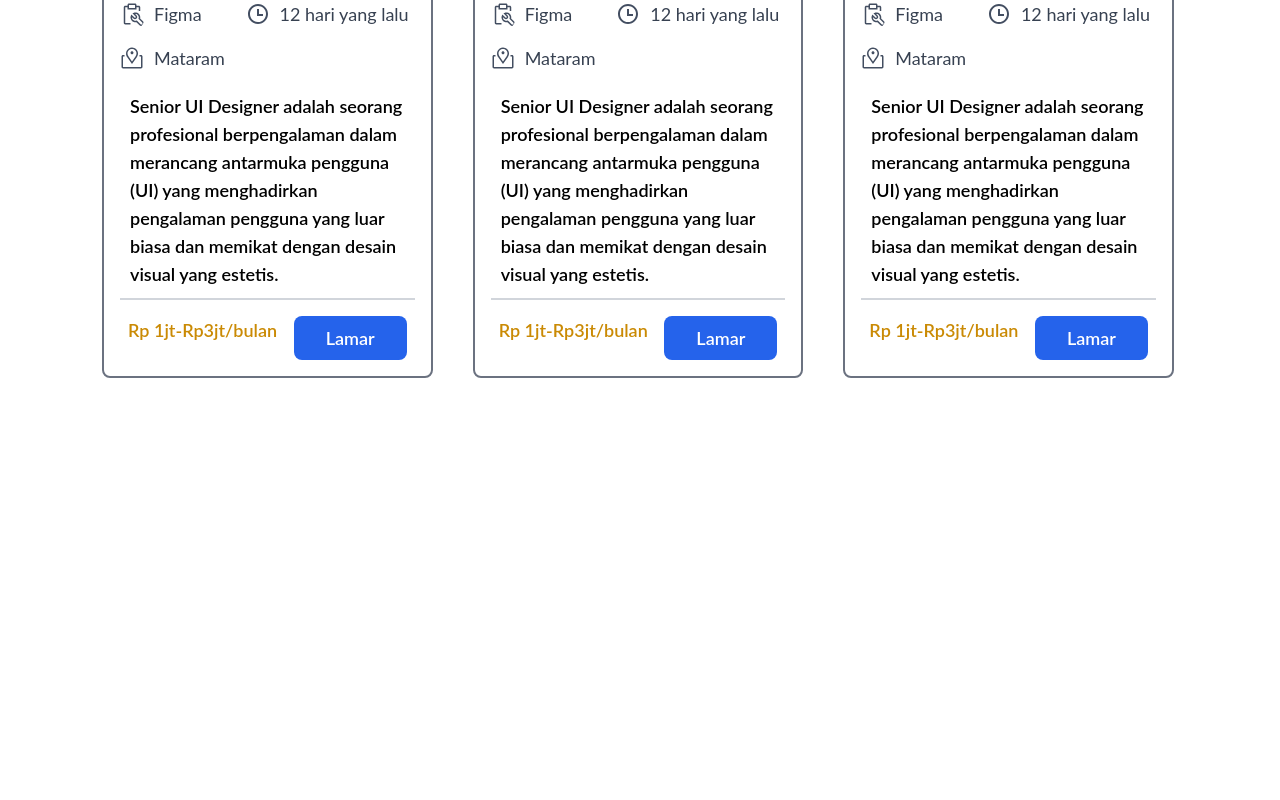
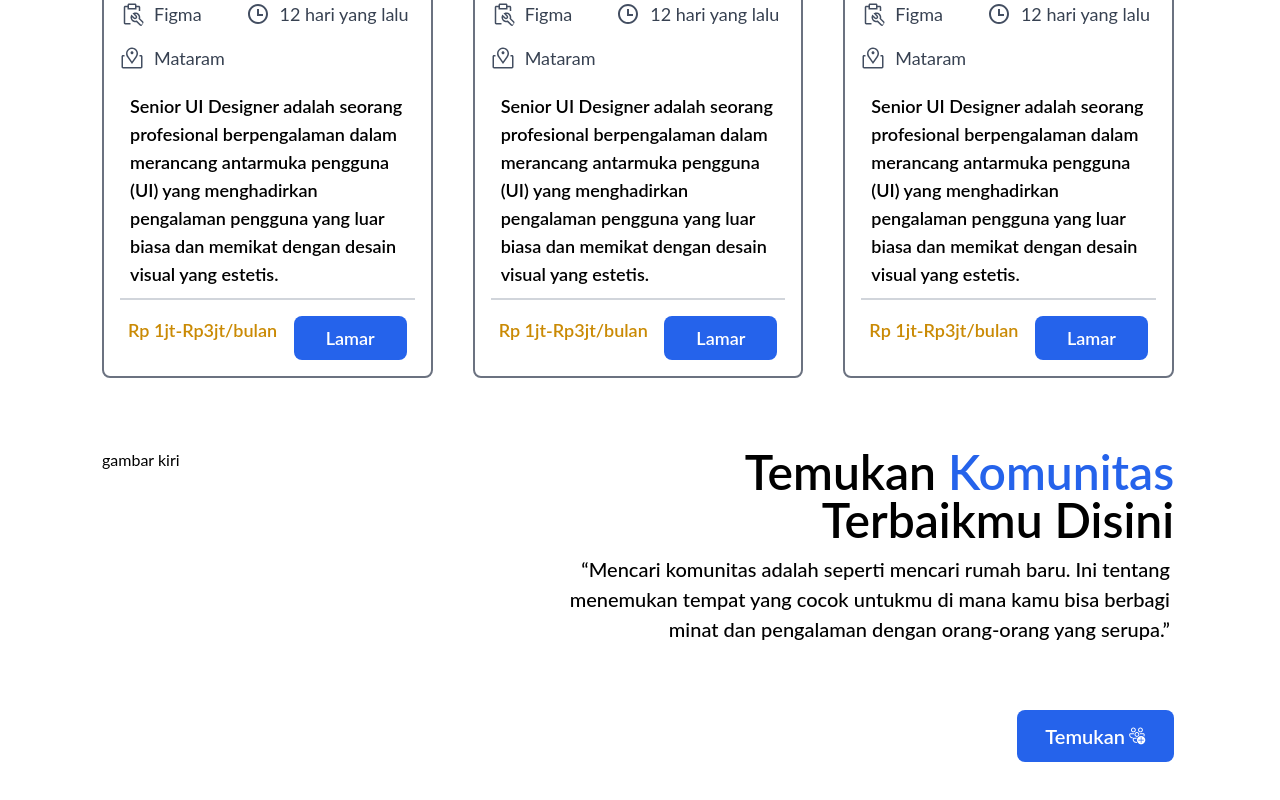
Before and after one commit to RusdyZain/KarirTerbuka, a Next.js app: page /beranda in a window 1280 px wide. Shown: the part 1676-2476 px from the top of the page. Built offline with nearby package versions, Linux system fonts and the light colour scheme.

Commit message:
refactoring dan membuat typograpy temukan komunitas terbaikmu disini

```diff
--- a/src/components/cards/card-beranda.tsx
+++ b/src/components/cards/card-beranda.tsx
@@ -1,7 +1,7 @@
 import Image from 'next/image';
 const CardBeranda = () => {
   return (
-    <div className="grid grid-cols-3 gap-10 pt-14 pl-[102px] pb-[500px] pr-[106px] ">
+    <div className="grid grid-cols-3 gap-10 pt-14 pl-[102px]  pr-[106px] ">
       {/* card 1 awal */}
       <div className=" border-gray-500 p-4 gap-x-4 rounded-lg border-2">
         <div className="flex ">
--- a/src/pages/beranda/index.tsx
+++ b/src/pages/beranda/index.tsx
@@ -70,8 +70,8 @@ const Beranda = () => {
         {/* awal quotes */}
         <div className="container bg-blue-800 max-w-full pb-0 h-[252.51px] text-2xl font-lato font-semibold text-center py-11  px-40">
           <p className="  text-white pt-2.5">
-            “Ketika saya bertemu orang-orang sukses saya bertanya sekitar 100
-            pertanyaan untuk mengetahui atribut keberhasilan mereka. Hal ini
+            &ldquo;Ketika saya bertemu orang-orang sukses saya bertanya sekitar
+            100 pertanyaan untuk mengetahui atribut keberhasilan mereka. Hal ini
             biasanya sama:{' '}
             <span className=" font-semibold text-yellow-500">kegigihan</span>,
             <span className=" font-semibold text-yellow-500"> kerja keras</span>{' '}
@@ -79,7 +79,7 @@ const Beranda = () => {
             <span className=" font-semibold text-yellow-500">
               mempekerjakan orang baik
             </span>
-            ”
+            &rdquo;
           </p>
           <p className=" font-semibold text-yellow-500 pt-2.5 pb-[45.47px]">
             __ Kiana Tom __
@@ -109,10 +109,42 @@ const Beranda = () => {
           </div>
         </section>
         {/* saran akhir */}
-        <div >
+        <div>
           {/*Card awal  */}
           <CardBeranda />
           {/*Card akhir  */}
+        </div>
+        <div className="flex  pl-[102px] pt-[70px] pr-[106px] pb-[500px] ">
+          <div className="w-2/4 justify-start">gambar kiri</div>
+          <div className="w-[612.85px] text-right">
+            <h2 className="text-5xl font-semibold w-[613px]">
+              Temukan{' '}
+              <span className="text-5xl font-semibold text-blue-600">
+                Komunitas
+              </span>{' '}
+              Terbaikmu Disini
+            </h2>
+            <p className="w-[608.76px] text-[20px] pt-2.5 font-medium pb-14">
+              &ldquo;Mencari komunitas adalah seperti mencari rumah baru. Ini
+              tentang menemukan tempat yang cocok untukmu di mana kamu bisa
+              berbagi minat dan pengalaman dengan orang-orang yang
+              serupa.&rdquo;
+            </p>
+            <div className="flex justify-end items-center pt-2.5">
+              <button
+                type="button"
+                className="font-semibold text-xl text-white bg-blue-600 flex gap-1 items-center py-3 px-7 rounded-lg"
+              >
+                Temukan
+                <Image
+                  src="/temukan.svg"
+                  alt="ellipse"
+                  width={17.06}
+                  height={17.74}
+                />
+              </button>
+            </div>
+          </div>
         </div>
       </div>
     </div>
```
Also changed, not shown: public/temukan.svg (added).
